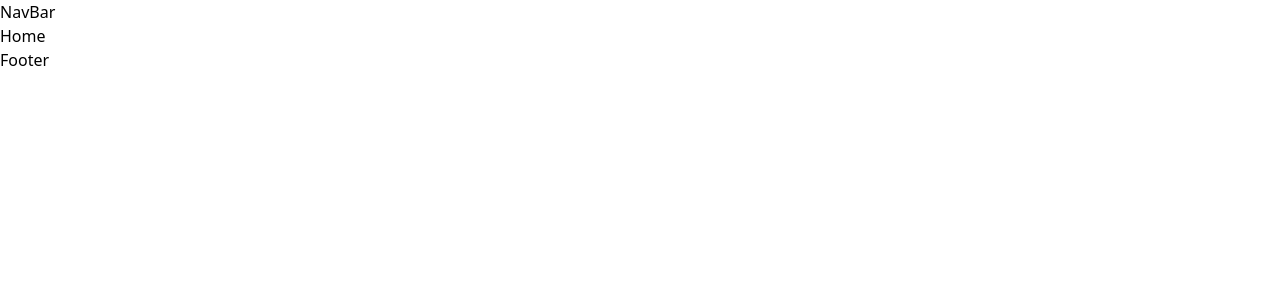
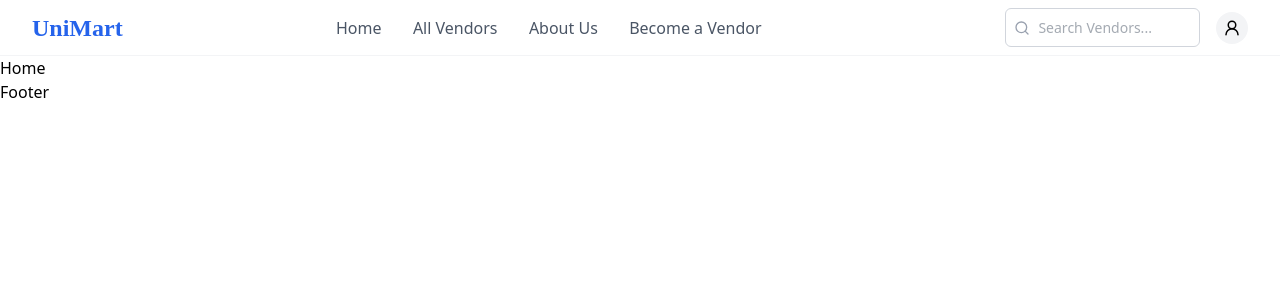
Before and after one commit to kennedyifeadi/UniMart, a React (Vite) app in the folder Frontend/: page / in a window 1280 px wide. Shown: the top 300 px of the page. Built offline with nearby package versions, Linux system fonts and the light colour scheme; the HTML template or start-up script is replaced by a standard one.

Commit message:
feat: add NavBar and Modal components; implement SearchBar; update routing for Become a Vendor

```diff
--- a/Frontend/package.json
+++ b/Frontend/package.json
@@ -18,6 +18,7 @@
     "framer-motion": "^12.18.1",
     "react": "^19.1.0",
     "react-dom": "^19.1.0",
+    "react-icons": "^5.5.0",
     "react-redux": "^9.2.0",
     "react-router-dom": "^7.6.2",
     "tailwindcss": "^4.1.10",
--- /dev/null
+++ b/Frontend/src/components/nav/Modal.tsx
@@ -0,0 +1,36 @@
+import { Link } from "react-router-dom"
+
+export const Modal = () => {
+    const modalDetails = [
+        {
+            title: "Login",
+            link: "/login"
+        },
+        {
+            title: "Sign Up",
+            link: "/signup"
+        },
+        {
+            title: "Become a Vendor",
+            link: "/becomeavendor"
+        },
+        {
+            title: "logout",
+            link: "/"
+        }
+    ]
+  return (
+    <div className="fixed top-[50px] right-12 border border-gray-200 transform bg-white py-4 rounded-lg z-50 w-48">
+      {modalDetails.map((modal, index) => (
+        <div key={index} className="">
+          <Link to={modal.link} className="block text-gray-600 hover:text-blue-500 mb-2 px-4">
+            {modal.title}
+          </Link>
+          {index === 1 && (
+            <hr className="border-t border-gray-200 mb-4 mt-4 px-0" />
+          )}
+        </div>
+      ))}
+    </div>
+  )
+}
--- a/Frontend/src/components/nav/NavBar.tsx
+++ b/Frontend/src/components/nav/NavBar.tsx
@@ -1,6 +1,51 @@
+import { Link } from "react-router-dom"
+import { SearchBar } from "./SearchBar"
+import { LuUserRound } from "react-icons/lu";
+import { useDispatch, useSelector } from "react-redux";
+import type { RootState } from "../../store/store";
+import { Modal } from "./Modal";
+import { toggleModal } from "../../store/slices/uiSlice";
 
 export const NavBar = () => {
+  const dispatch = useDispatch()
+  const { isModalOpen } = useSelector((state: RootState) => state.ui)
+  const navList = [
+    {
+      name: "Home",
+      link: "/"
+    },
+    {
+      name: "All Vendors",
+      link: "/vendors"
+    },
+    {
+      name: "About Us",
+      link: "/about"
+    },
+    {
+      name: "Become a Vendor",
+      link: "/becomeavendor"
+    }
+  ]
   return (
-    <div>NavBar</div>
+    <div className="w-full h-14 border-b border-gray-100 justify-between flex px-8 items-center">
+      <div className="font-semibold text-[#2563eb] w-[25%] text-2xl" style={{fontFamily: 'cursive'}}>UniMart</div>
+      <div className="flex gap-2  w-[35%] justify-between">
+        {
+          navList.map((nav, index) => (
+            <Link key={index} to={nav.link} className="text-gray-600 hover:text-[#2563eb] cursor-pointer font-normal text-[16px]">
+              {nav.name}
+            </Link>
+          ))
+        }
+      </div>
+      <div className="w-[40%] flex justify-end items-center">
+        <SearchBar />
+        <span className="ml-4 bg-gray-100 rounded-full w-8 h-8 flex items-center justify-center cursor-pointer" onClick={() => dispatch(toggleModal())}>
+          <LuUserRound className="text-black" size={18} />
+        </span>
+        {isModalOpen && (<Modal />)}
+      </div>
+    </div>
   )
 }
--- /dev/null
+++ b/Frontend/src/components/nav/SearchBar.tsx
@@ -0,0 +1,16 @@
+import { FiSearch } from "react-icons/fi";
+
+export const SearchBar = () => {
+  return (
+    <div className="w-[40%] flex items-center border border-gray-300 rounded-md py-2 px-2">
+        <button className="mr-2 text-gray-400">
+        <FiSearch />
+      </button>
+      <input
+        type="text"
+        placeholder="Search Vendors..."
+        className="w-full outline-0 text-gray-600 text-[14px] "
+      />
+    </div>
+  )
+}
--- a/Frontend/src/routes/AppRoutes.tsx
+++ b/Frontend/src/routes/AppRoutes.tsx
@@ -5,6 +5,7 @@ import Login from "../pages/Login"
 import SignUp from "../pages/SignUp"
 import Vendors from "../pages/Vendors"
 import NotFound from "../pages/NotFound"
+import BecomeAVendor from "../pages/BecomeAVendor"
 
 export const AppRoutes = () => {
   return (
@@ -14,6 +15,7 @@ export const AppRoutes = () => {
       <Route path="/about" element={<About />} />
       <Route path="/login" element={<Login />} />
       <Route path="/signup" element={<SignUp />} />
+      <Route path="/becomeavendor" element={<BecomeAVendor />} />
       <Route path="/vendors" element={<Vendors />} />
       <Route path="*" element={<NotFound />} />
     </Routes>
--- a/Frontend/src/store/slices/uiSlice.ts
+++ b/Frontend/src/store/slices/uiSlice.ts
@@ -18,8 +18,11 @@ const uiSlice = createSlice({
         closeModal: (state) => {
             state.isModalOpen = false;
         },
+        toggleModal: (state) => {
+            state.isModalOpen = !state.isModalOpen;
+        },
     },
 });
 
-export const { openModal, closeModal } = uiSlice.actions;
+export const { openModal, closeModal, toggleModal } = uiSlice.actions;
 export default uiSlice.reducer;
```
Also changed, not shown: 1 other file (tests, documents, lock files or other folders).
